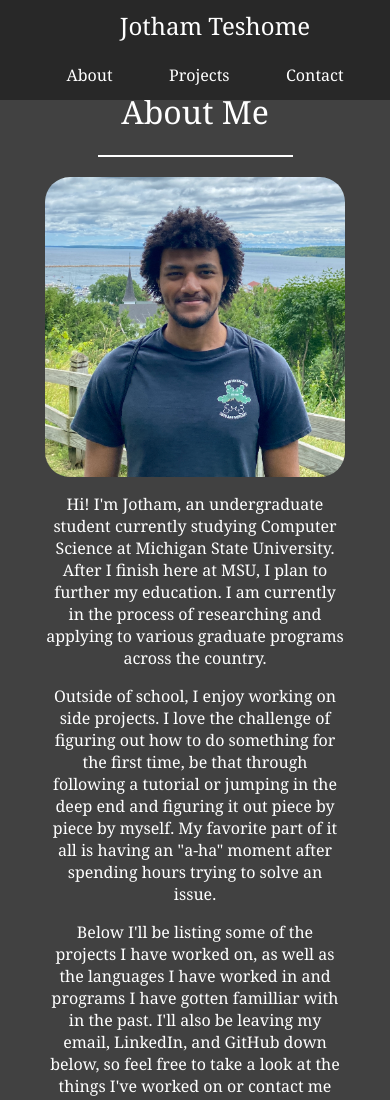
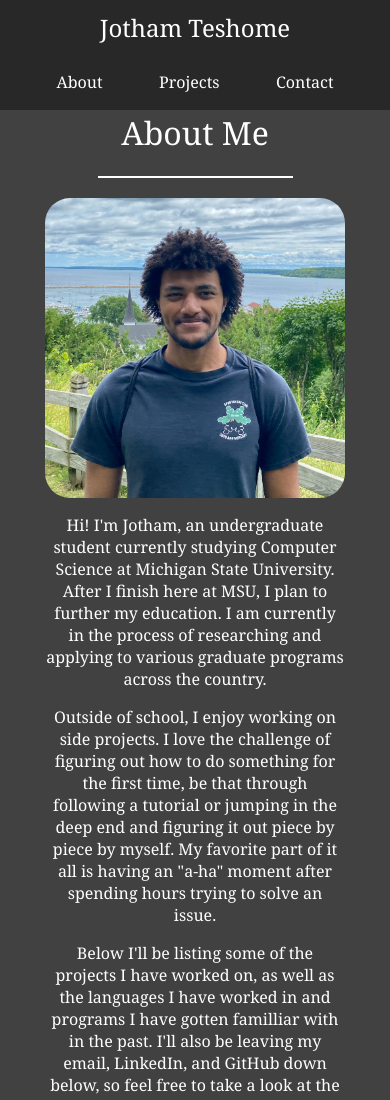
Before and after one commit to jothamteshome/Portfolio-Website, a plain HTML site: page index.html in a window 390 px wide. Shown: the top 1100 px of the page. Drawn offline with Linux system fonts and the light colour scheme.

Commit message:
Adjusted positions for certain sections

```diff
--- a/css/about_section_style.css
+++ b/css/about_section_style.css
@@ -18,12 +18,6 @@
     align-items: center;
     width: 80%;
     min-height: 300px;
-}
-
-@media (max-width: 800px) {
-    .about .summary-flexbox {
-        flex-direction: column;
-    }
 }
 
 .summary-flexbox .summary-display {
@@ -55,12 +49,6 @@
     min-height: 300px;
 }
 
-@media (max-width: 800px) {
-    .about .skills-flexbox .tech-skills{
-        width: 100%;
-    }
-}
-
 .skills-flexbox .tech-skills {
     width: 20%;
     min-height: 200px;
@@ -70,3 +58,19 @@
     text-align: left;
     margin-left: 22%;
 }
+
+@media (max-width: 800px) {
+    .about .summary-flexbox {
+        flex-direction: column;
+    }
+
+    .about .skills-flexbox .tech-skills{
+        width: 100%;
+    }
+}
+
+@media (max-width: 600px) {
+    .about {
+        top: 70px;
+    }
+}
--- a/css/navbar_style.css
+++ b/css/navbar_style.css
@@ -9,7 +9,7 @@
     justify-content: space-between;
     align-items: center;
     width: 100%;
-    height: 70px;
+    height: 9%;
     background-color: rgb(40, 40, 40);
 }
 
@@ -46,7 +46,7 @@
 @media (max-width:600px) {
     .navbar {
         flex-direction: column;
-        height: 100px;
+        height: 13%;
     }
 
     .navbar .name {
@@ -55,6 +55,7 @@
         font-size: 150%;
         width: 100%;
         height: 50%;
+        padding-left: 0px;
     }
 
     .navbar .internal-flexbox {
```
Also changed, not shown: index.html (+0 -6 lines).
